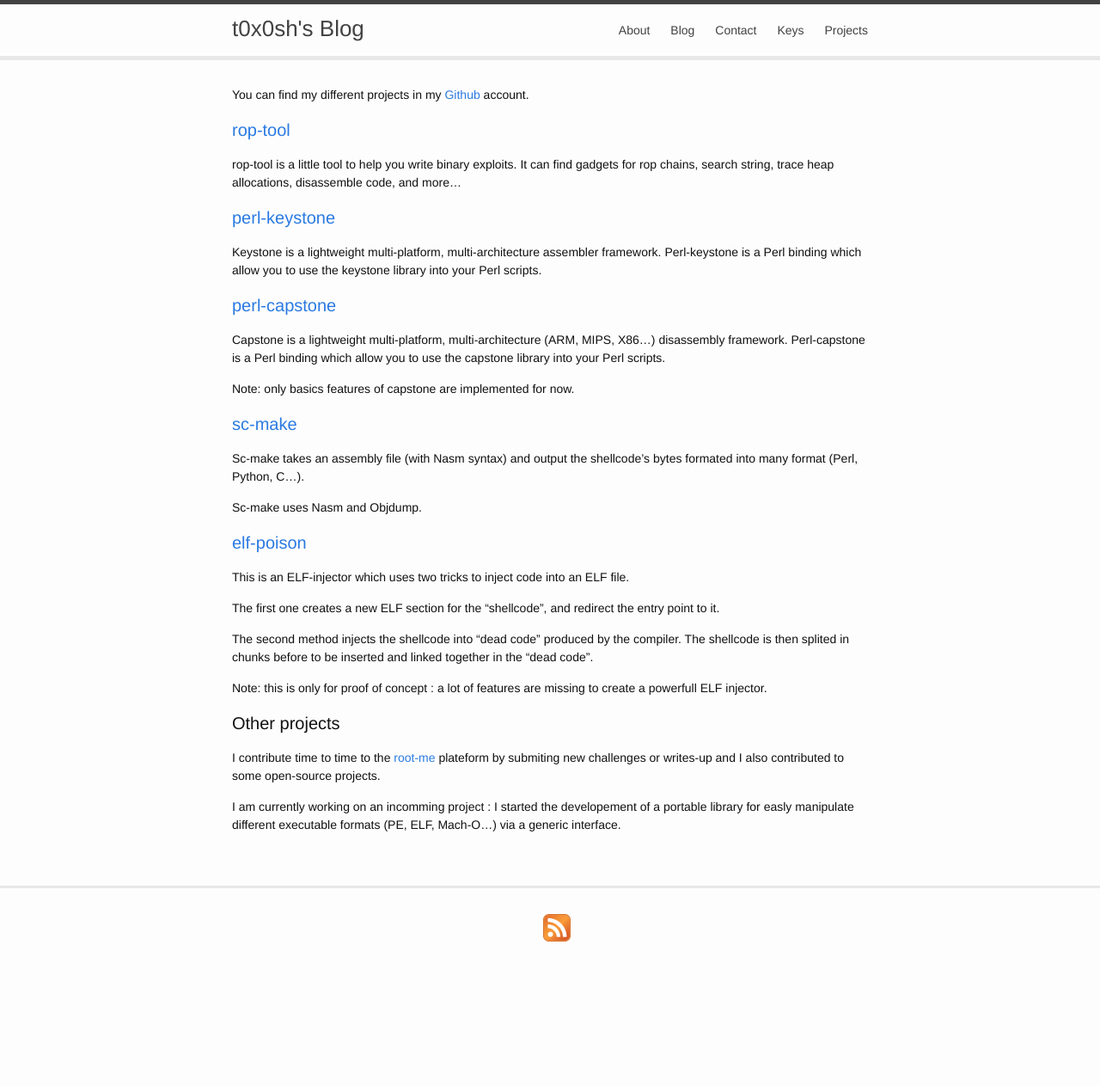
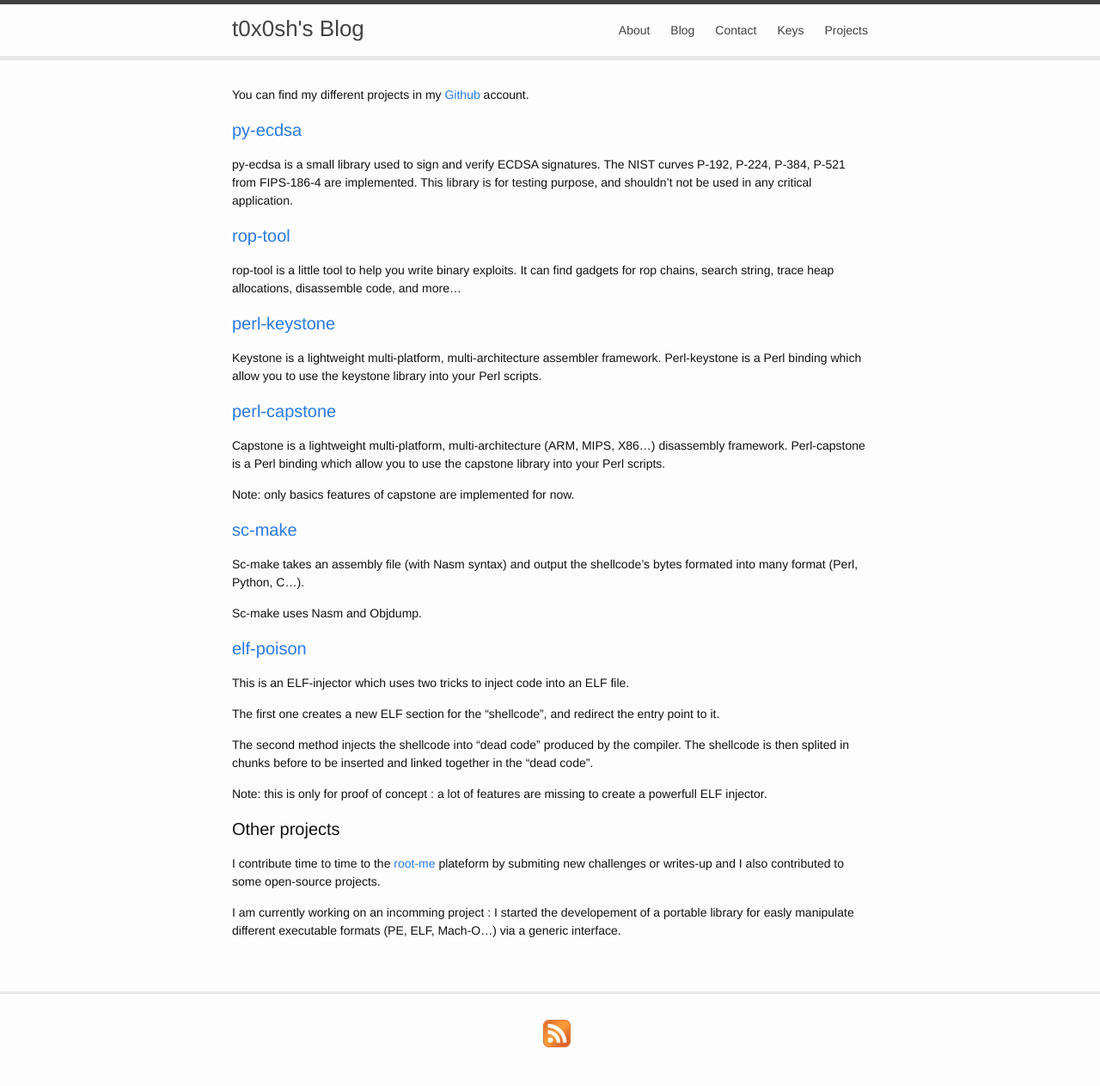
Before and after one commit to t00sh/tosh-codes, a Jekyll site: the page built from projects.md, in a window 1280 px wide. Shown: the whole page at 86% size. Built offline with Jekyll 4.4.1, drawn with Linux system fonts in a browser that asks for light colours; Markdown is read by kramdown in place of the engine named in the settings; before the commit the page ends 1140 px from its top, so only the background shows below that.

Commit message:
Update /projects/ page

```diff
--- a/projects.md
+++ b/projects.md
@@ -6,6 +6,9 @@ permalink: /projects/
 
 You can find my different projects in my [Github](https://github.com/t00sh) account.
 
+# [py-ecdsa](https://github.com/t00sh/py-ecdsa)
+
+py-ecdsa is a small library used to sign and verify ECDSA signatures. The NIST curves P-192, P-224, P-384, P-521 from FIPS-186-4 are implemented. This library is for testing purpose, and shouldn't not be used in any critical application.
 
 # [rop-tool](https://github.com/t00sh/rop-tool)
 
```
